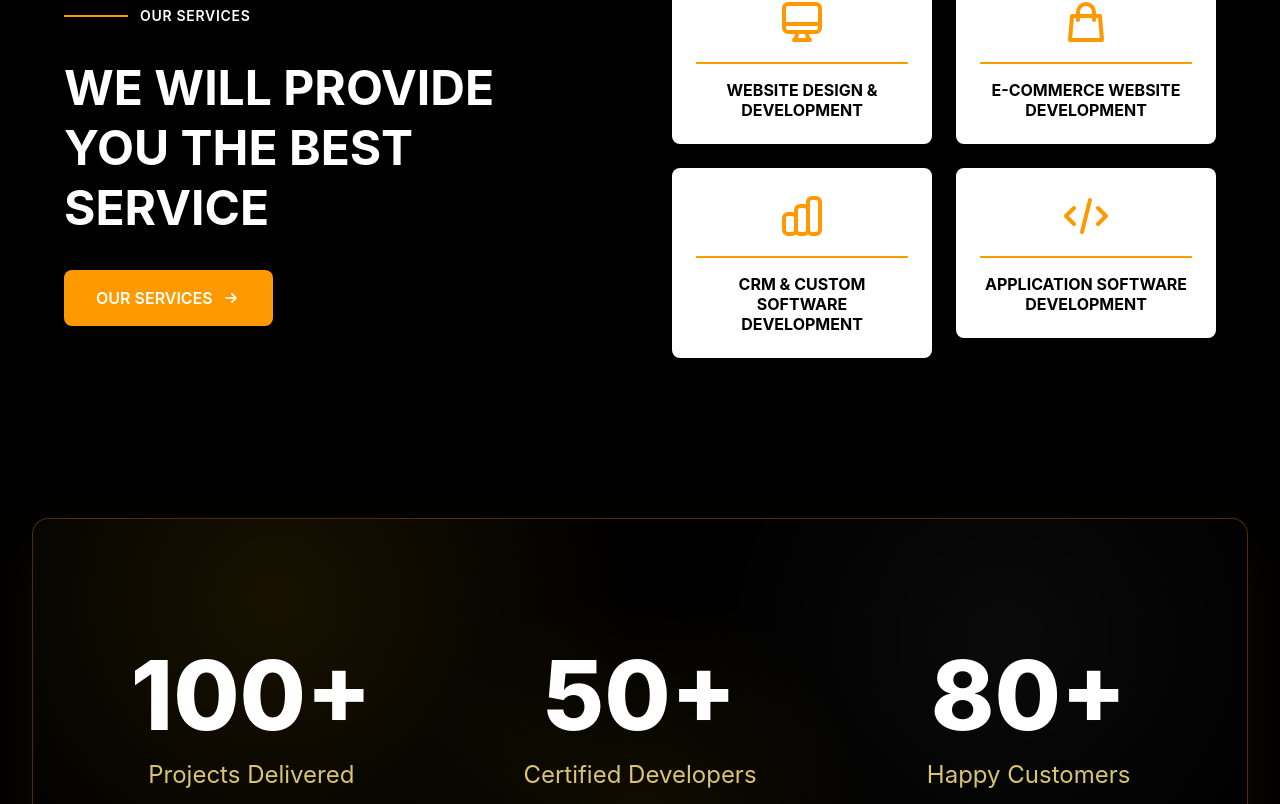
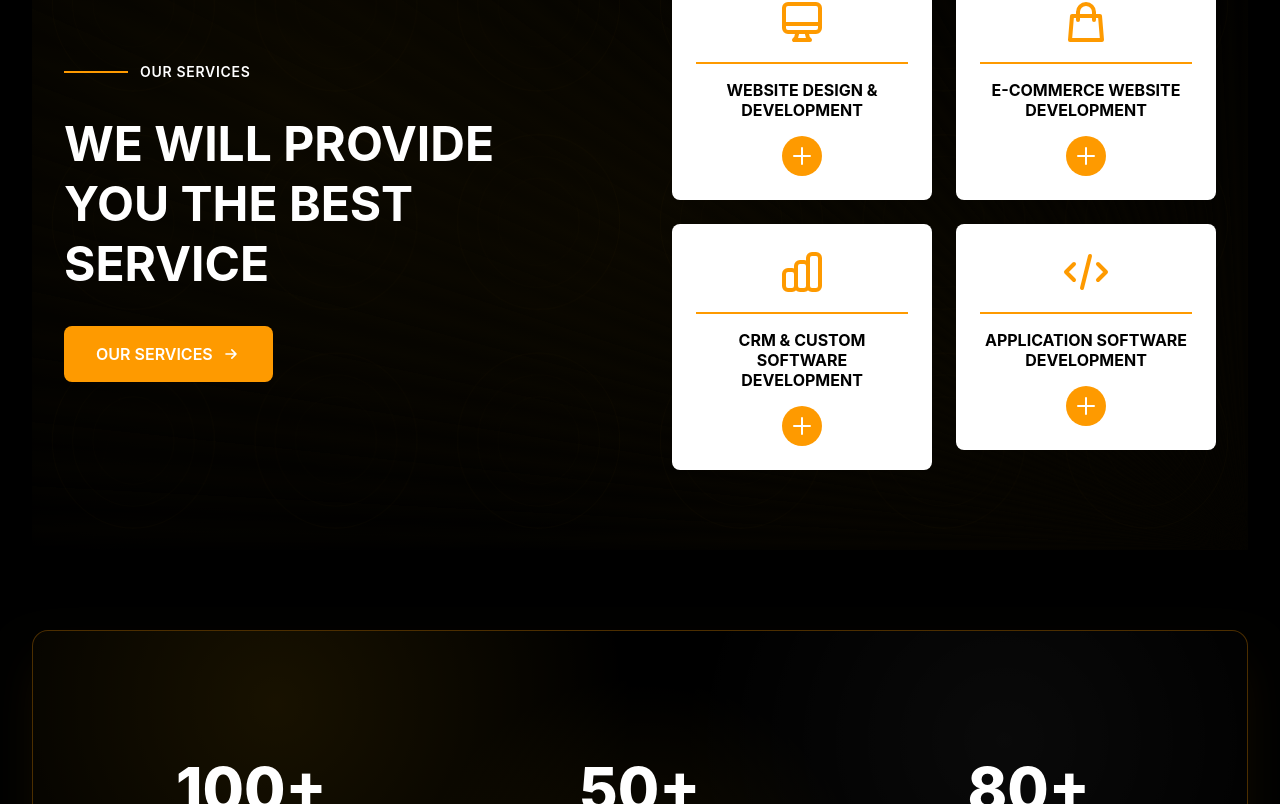
Before and after one commit to digitalbuddiesspune/Gamotech, a React app in the folder frontend/: page / in a window 1280 px wide. Shown: the part 1476-2280 px from the top of the page. Built offline with nearby package versions, Linux system fonts and the light colour scheme; the HTML template or start-up script is replaced by a standard one.

Commit message:
updated home page

```diff
--- a/frontend/src/index.css
+++ b/frontend/src/index.css
@@ -46,6 +46,22 @@ a {
   display: flex;
   width: fit-content;
   will-change: transform;
+}
+
+/* Slower animation for description carousel */
+.animate-scroll-left-slow {
+  animation: scroll-left 80s linear infinite;
+  display: flex;
+  width: fit-content;
+  will-change: transform;
+}
+
+.animate-scroll-left-slow:hover {
+  animation-play-state: paused;
+}
+
+.animate-scroll-left-slow > * {
+  flex-shrink: 0;
 }
 
 .animate-scroll-left:hover {
--- a/frontend/src/pages/Home.jsx
+++ b/frontend/src/pages/Home.jsx
@@ -313,8 +313,51 @@ const Home = () => {
         </div>
 
         {/* Our Services Section */}
-        <div className="max-w-7xl mx-auto px-4 sm:px-6 lg:px-8 py-12 sm:py-16 lg:py-20">
-          <div className="grid lg:grid-cols-2 gap-8 sm:gap-12 lg:gap-16 items-center">
+        <div className="relative overflow-hidden bg-black py-12 sm:py-16 lg:py-20">
+          {/* Disk-like background pattern */}
+          <div
+            className="absolute inset-0 opacity-30"
+            style={{
+              backgroundImage: `
+                radial-gradient(circle at 20% 30%, rgba(245, 180, 0, 0.15) 0%, transparent 50%),
+                radial-gradient(circle at 80% 70%, rgba(245, 180, 0, 0.1) 0%, transparent 50%),
+                radial-gradient(circle at 50% 50%, rgba(245, 180, 0, 0.08) 0%, transparent 60%),
+                repeating-conic-gradient(from 0deg at 50% 50%, transparent 0deg, rgba(245, 180, 0, 0.03) 1deg, transparent 2deg, rgba(245, 180, 0, 0.03) 3deg)
+              `,
+              backgroundSize: '100% 100%, 100% 100%, 100% 100%, 200% 200%',
+            }}
+          />
+          {/* Curved overlapping lines pattern */}
+          <svg
+            className="absolute inset-0 w-full h-full opacity-20"
+            xmlns="http://www.w3.org/2000/svg"
+            viewBox="0 0 1200 600"
+            preserveAspectRatio="none"
+          >
+            <defs>
+              <pattern id="disk-pattern" x="0" y="0" width="200" height="200" patternUnits="userSpaceOnUse">
+                <circle cx="100" cy="100" r="80" fill="none" stroke="rgba(245, 180, 0, 0.1)" strokeWidth="1" />
+                <circle cx="100" cy="100" r="60" fill="none" stroke="rgba(245, 180, 0, 0.08)" strokeWidth="1" />
+                <circle cx="100" cy="100" r="40" fill="none" stroke="rgba(245, 180, 0, 0.06)" strokeWidth="1" />
+                <path
+                  d="M 20 100 Q 100 20, 180 100 T 20 100"
+                  fill="none"
+                  stroke="rgba(245, 180, 0, 0.05)"
+                  strokeWidth="0.5"
+                />
+                <path
+                  d="M 100 20 Q 180 100, 100 180 T 100 20"
+                  fill="none"
+                  stroke="rgba(245, 180, 0, 0.05)"
+                  strokeWidth="0.5"
+                />
+              </pattern>
+            </defs>
+            <rect width="100%" height="100%" fill="url(#disk-pattern)" />
+          </svg>
+
+          <div className="relative z-10 max-w-7xl mx-auto px-4 sm:px-6 lg:px-8">
+            <div className="grid lg:grid-cols-2 gap-8 sm:gap-12 lg:gap-16 items-center">
             {/* Left Side - Text and Button */}
             <div className="space-y-6 sm:space-y-8">
               <div className="flex items-center gap-3">
@@ -342,10 +385,9 @@ const Home = () => {
                 return (
                   <div
                     key={service.title}
-                    className={`bg-white rounded-lg flex flex-col hover:shadow-lg hover:shadow-amber-500/20 transition-all duration-300 cursor-pointer w-full self-start ${
+                    className={`bg-white rounded-lg flex flex-col hover:shadow-lg hover:shadow-amber-500/20 transition-all duration-300 w-full self-start ${
                       isOpen ? 'p-6 sm:p-8 items-start text-left' : 'p-4 sm:p-6 items-center text-center'
                     }`}
-                    onClick={() => setOpenService(isOpen ? null : idx)}
                   >
                     <div className="text-amber-500 mb-3 sm:mb-4">
                       {service.icon}
@@ -373,10 +415,35 @@ const Home = () => {
                         </ul>
                       )}
                     </div>
+                    <button
+                      onClick={(e) => {
+                        e.stopPropagation()
+                        setOpenService(isOpen ? null : idx)
+                      }}
+                      className={`mt-4 flex items-center justify-center w-8 h-8 sm:w-10 sm:h-10 rounded-full bg-amber-500 hover:bg-amber-600 text-white transition-all duration-300 ${
+                        isOpen ? 'rotate-45' : ''
+                      }`}
+                      aria-label={isOpen ? 'Close service details' : 'Open service details'}
+                    >
+                      <svg
+                        className="w-5 h-5 sm:w-6 sm:h-6"
+                        fill="none"
+                        stroke="currentColor"
+                        viewBox="0 0 24 24"
+                      >
+                        <path
+                          strokeLinecap="round"
+                          strokeLinejoin="round"
+                          strokeWidth={2}
+                          d="M12 4v16m8-8H4"
+                        />
+                      </svg>
+                    </button>
                   </div>
                 )
               })}
             </div>
+          </div>
           </div>
         </div>
       </div>
@@ -398,7 +465,7 @@ const Home = () => {
             const current = Math.min(item.target, Math.floor(counts[idx] ?? 0))
             return (
               <div key={item.label} className="space-y-2 sm:space-y-4">
-                <p className="text-5xl sm:text-6xl lg:text-7xl xl:text-8xl font-extrabold text-white leading-none">
+                <p className="text-3xl sm:text-4xl lg:text-5xl xl:text-6xl font-extrabold text-white leading-none">
                   {current}+{/* keep plus visible */}
                 </p>
                 <p className="text-base sm:text-lg lg:text-xl xl:text-2xl text-amber-200/85">{item.label}</p>
@@ -446,7 +513,7 @@ const Home = () => {
 
         {/* Card Carousel */}
         <div className="relative overflow-hidden w-full max-w-7xl mx-auto py-4 sm:py-6">
-          <div className="flex animate-scroll-left">
+          <div className="flex animate-scroll-left-slow">
             {/* Duplicate items for seamless loop */}
             {[...TECHNOLOGIES, ...TECHNOLOGIES].map((tech, idx) => (
               <div
@@ -575,7 +642,7 @@ const Home = () => {
               </svg>
             </div>
             <div className="flex-1">
-              <h3 className="text-xl sm:text-2xl lg:text-3xl font-bold text-white mb-3 sm:mb-4">Fast</h3>
+              <h3 className="text-xl sm:text-xl lg:text-2xl font-bold text-white mb-3 sm:mb-4">Fast</h3>
               <p className="text-base sm:text-lg lg:text-xl text-amber-200/80 leading-relaxed">
                 Business plan elegantly transforms sublimated pool of loyal editions, optimizing budgets.
               </p>
@@ -590,7 +657,7 @@ const Home = () => {
               </svg>
             </div>
             <div className="flex-1">
-              <h3 className="text-xl sm:text-2xl lg:text-3xl font-bold text-white mb-3 sm:mb-4">Low fee</h3>
+              <h3 className="text-xl sm:text-xl lg:text-2xl font-bold text-white mb-3 sm:mb-4">Low fee</h3>
               <p className="text-base sm:text-lg lg:text-xl text-amber-200/80 leading-relaxed">
                 Sponsorship, summing these examples, it is doable. SWOT-analysis, according to Kotler, competitive.
               </p>
@@ -605,7 +672,7 @@ const Home = () => {
               </svg>
             </div>
             <div className="flex-1">
-              <h3 className="text-xl sm:text-2xl lg:text-3xl font-bold text-white mb-3 sm:mb-4">Quick Support</h3>
+              <h3 className="text-xl sm:text-xl lg:text-2xl font-bold text-white mb-3 sm:mb-4">Quick Support</h3>
               <p className="text-base sm:text-lg lg:text-xl text-amber-200/80 leading-relaxed">
                 The fact that the advertising platform changes the method of studying the market.
               </p>
```
